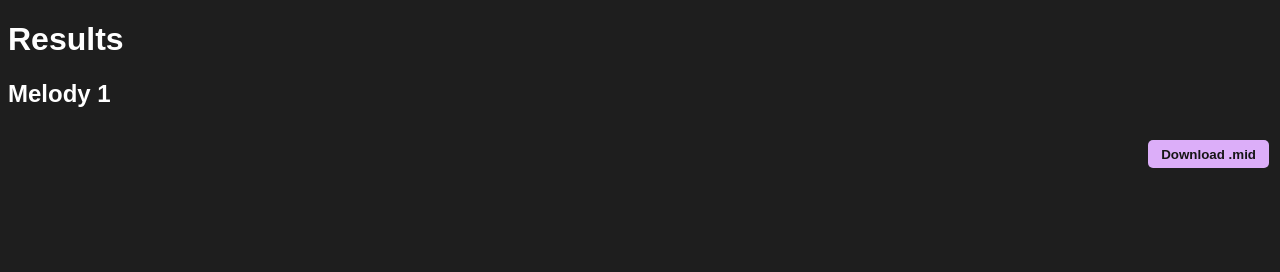
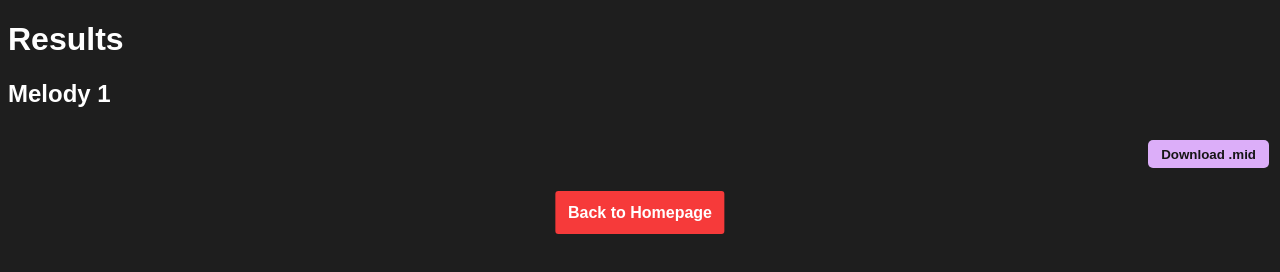
Before and after one commit to Dents6679/LSTMusic, a plain HTML site: page docs/results.html in a window 1280 px wide. Drawn offline with Linux system fonts and the light colour scheme.

Commit message:
Added a back button to results page.

```diff
--- a/docs/results.html
+++ b/docs/results.html
@@ -28,6 +28,7 @@
         </section>
 
 
+        <a href="index.html"><button id="return-button">Back to Homepage</button></a>
 
 
     <script
--- a/docs/stylesheets/results.css
+++ b/docs/stylesheets/results.css
@@ -37,6 +37,24 @@ midi-visualizer .piano-roll-visualizer {
   overflow: auto;
 }
 
+#return-button{
+    font-size: min(2vh, 2.2vw);
+    margin-left: 50%;
+    transform: translateX(-50%);
+    color: white;
+    font-weight: bold;
+    background-color: #f63a3a;
+    border: none;
+    border-radius: 3px;
+    padding: 1% 1%;
+    margin-top: 5%;
+    margin-bottom: 2%;
+
+}
+
+#return-button:hover{
+    background-color: #da2b2b;
+}
 
 
 /* Custom play button & note colour styles */
```
